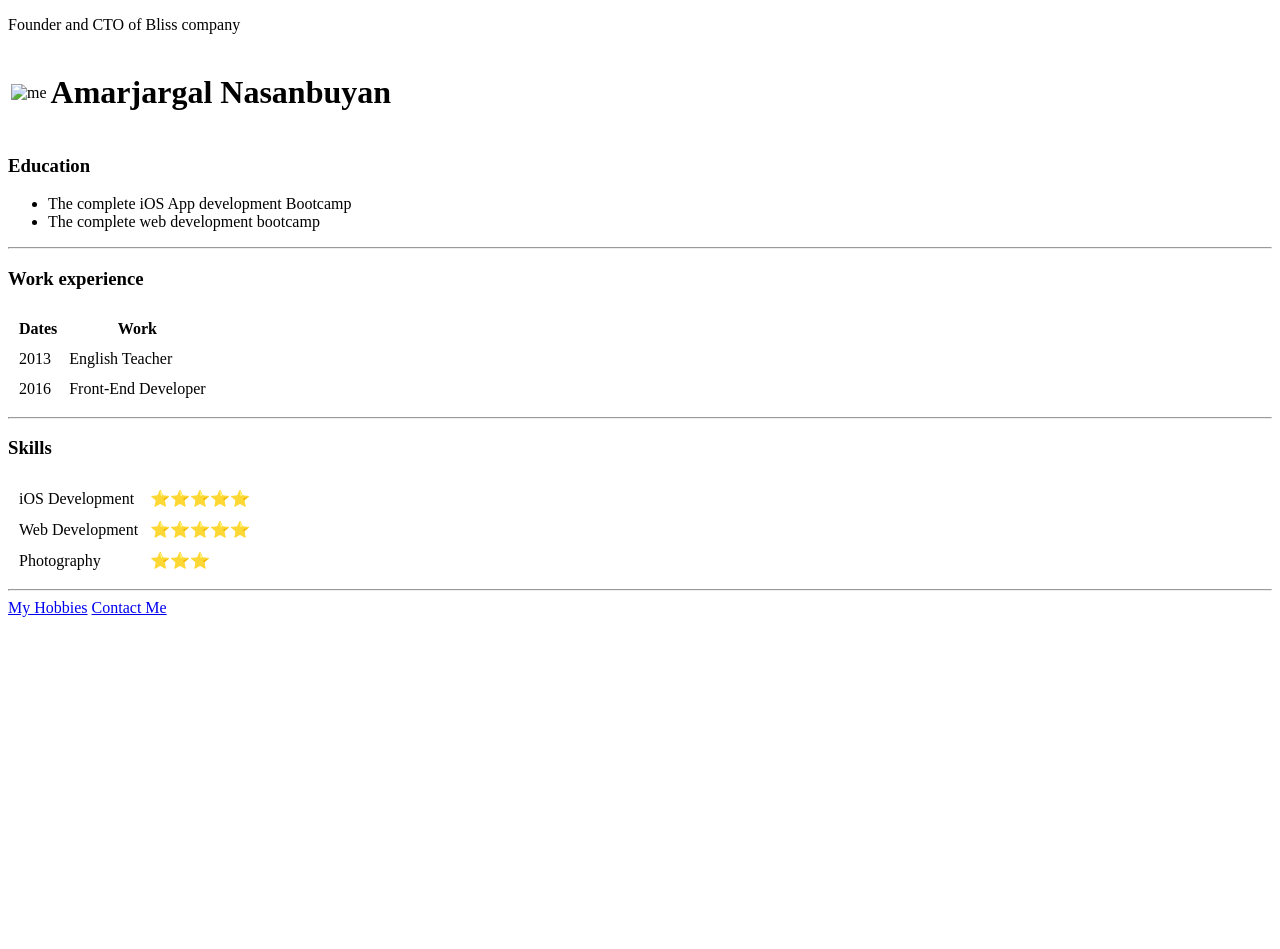
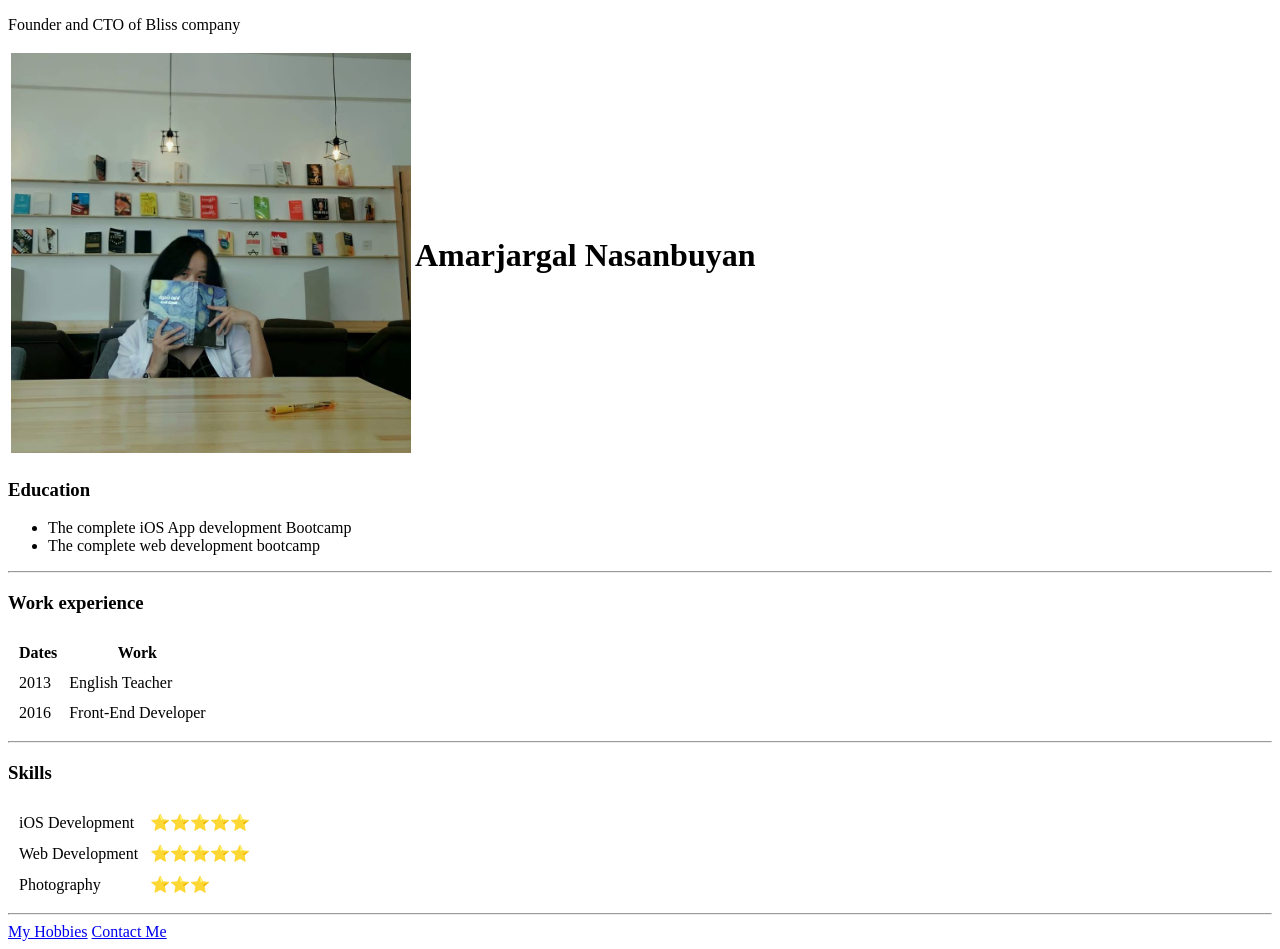
Before and after one commit to Amikokokokoko/cv, a plain HTML site: page index.html in a window 1280 px wide. Before the commit the page ends 800 px from the top, so only its background shows below. Drawn offline with Linux system fonts and the light colour scheme.

Commit message:
Update index.html

```diff
--- a/index.html
+++ b/index.html
@@ -7,7 +7,7 @@
     <body>
         <table>
             <tr>
-                <td><img src="images/me.jpeg" alt="me" width="400" height="400"></td>
+                <td><img src="me.jpeg" alt="me" width="400" height="400"></td>
                 <td><h1>Amarjargal Nasanbuyan</h1></td>
                 <p>Founder and CTO of Bliss company</p></td>
 
```
